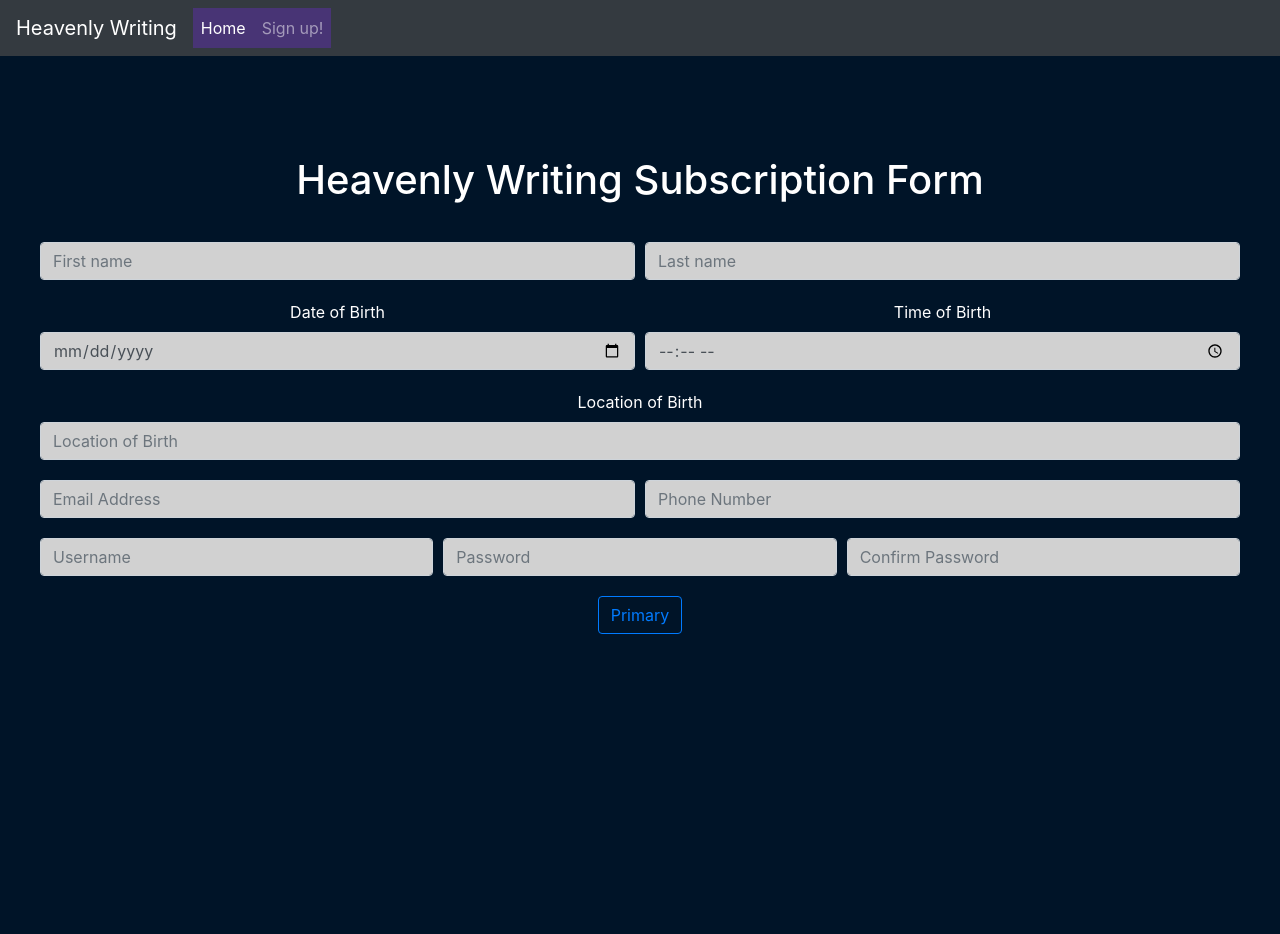
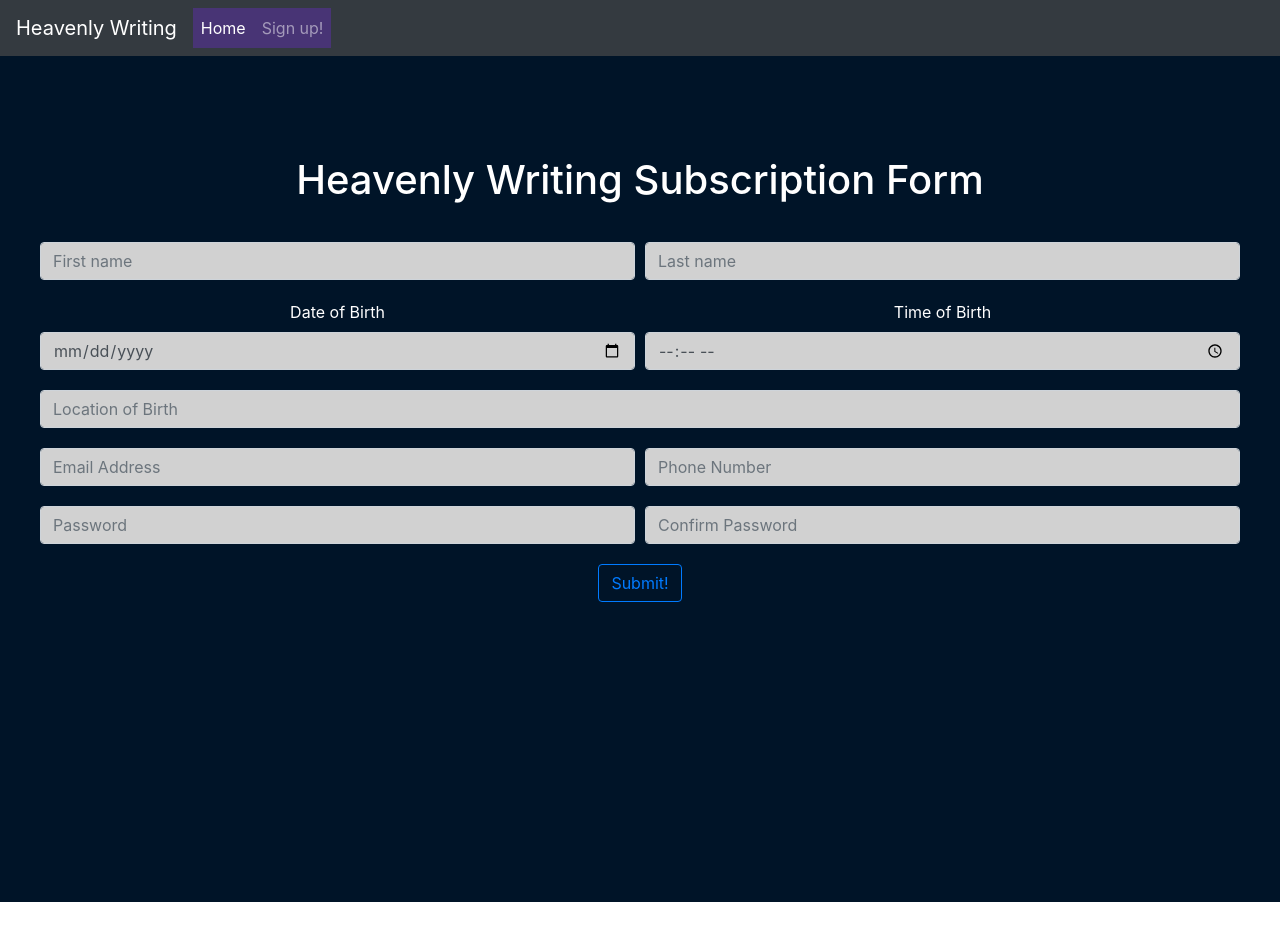
Before and after one commit to UFamayajimenez/HeavenlyWritingHoroscopes, a React (Create React App) app in the folder client/: page /SignUp in a window 1280 px wide. After the commit the page ends 902 px from the top, so only its background shows below. Built offline with nearby package versions, Linux system fonts and the light colour scheme.

Commit message:
Fixed a couple things from backend merge. Everything is working as expected now

```diff
--- a/client/src/views/SignUp/SignUp.js
+++ b/client/src/views/SignUp/SignUp.js
@@ -72,7 +72,6 @@ const SignUp = () => {
                 <div className="row3">
             <div className="form-row">
                 <div className="col">
-                    <label htmlFor="locationOfBirth-label">Location of Birth</label>
                     <input type="text" className="form-control" placeholder="Location of Birth"
                            onChange={e => data.location = e.target.value}
                     />
@@ -96,10 +95,6 @@ const SignUp = () => {
                 <div className="row5">
             <div className="form-row">
                 <div className="col">
-
-                    <input type="text" className="form-control" placeholder="Username"/>
-                </div>
-                <div className="col">
                     <input type="text" className="form-control" placeholder="Password"
                            onChange={e => data.password = e.target.value}
                     />
@@ -111,7 +106,7 @@ const SignUp = () => {
             </div>
                     </div>
                 <div className="submitButton">
-            <button type="button" className="btn btn-outline-primary" onClick={handleSubmit}>Primary</button>
+            <button type="button" className="btn btn-outline-primary" onClick={handleSubmit}>Submit!</button>
                 </div>
         </form>
         </div>
```
